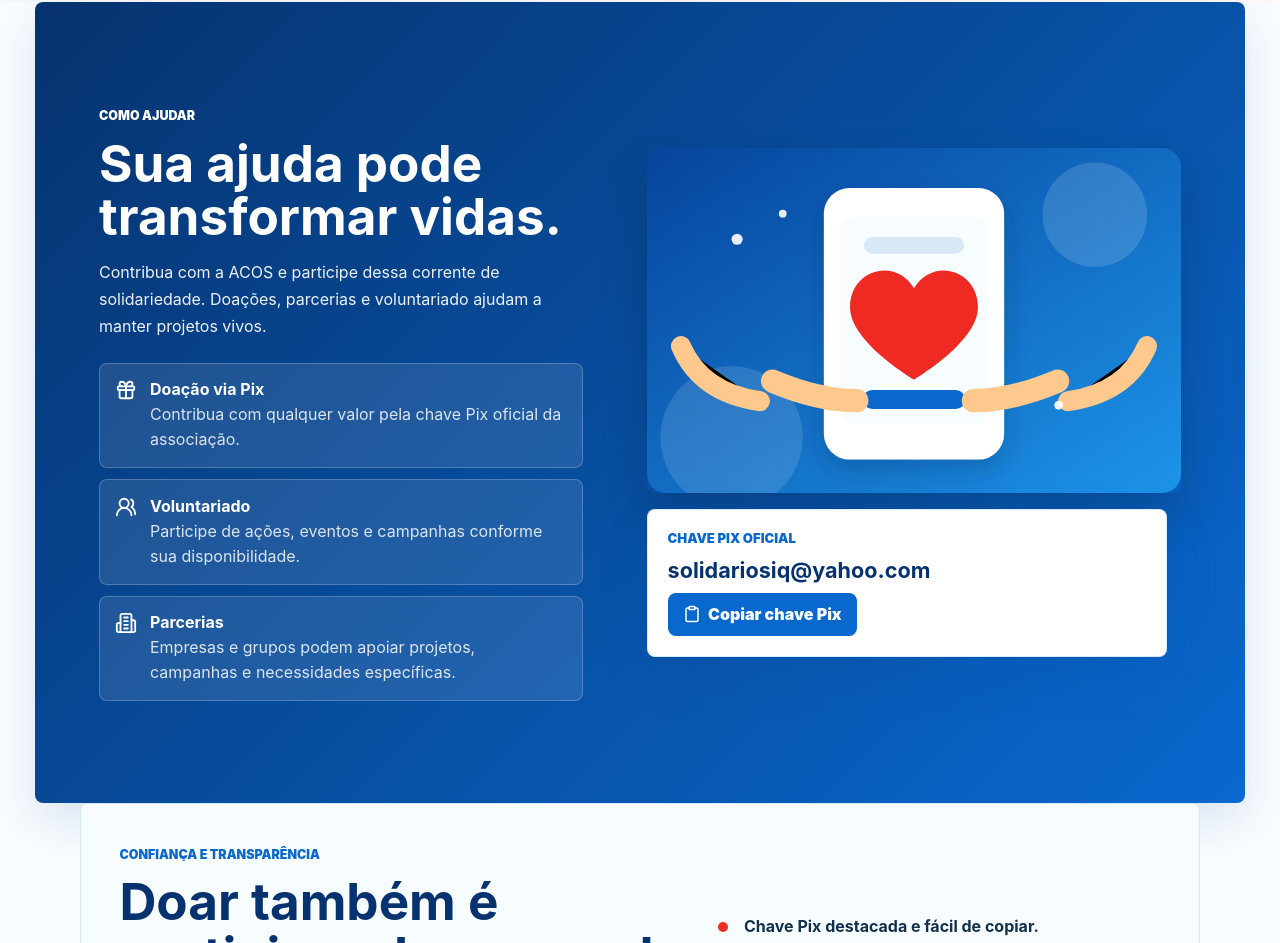
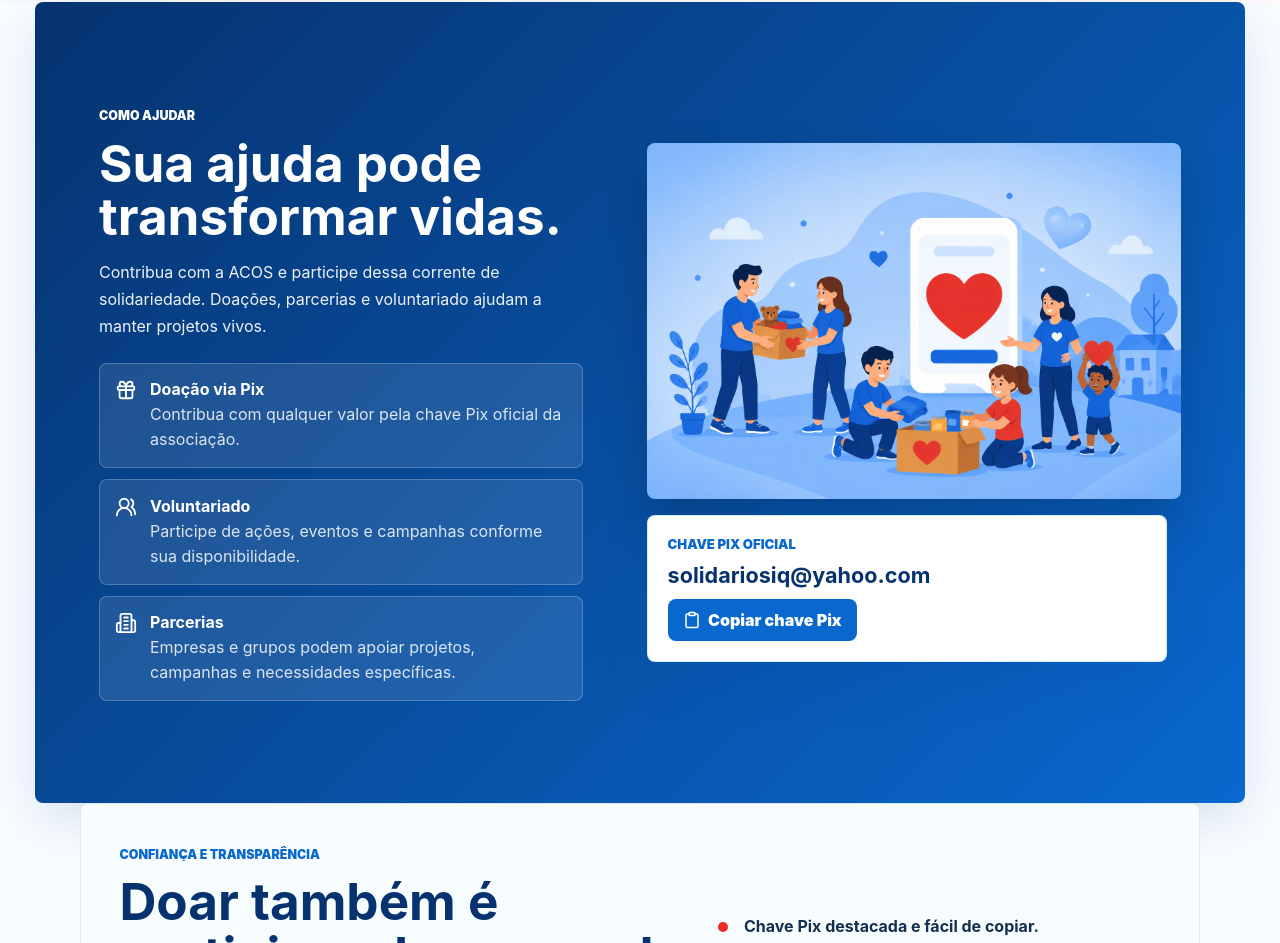
Before and after one commit to wiber120-cmd/arcos-site, a React (Vite) app: page / in a window 1280 px wide. Shown: the part 3341-4284 px from the top of the page. Built offline with nearby package versions, Linux system fonts and the light colour scheme; no server answers.

Commit message:
alteração de imagem 03

```diff
--- a/src/main.jsx
+++ b/src/main.jsx
@@ -343,7 +343,7 @@ function Donate() {
         </div>
       </div>
       <div className="donate-panel">
-        <img src="/images/doacao-pix.svg" alt="Ilustração de doação via Pix" />
+        <img src="/images/03.png" alt="Ilustração de doação via Pix" />
         <PixBox />
       </div>
     </section>
```
Also changed, not shown: public/images/03.png (added).
